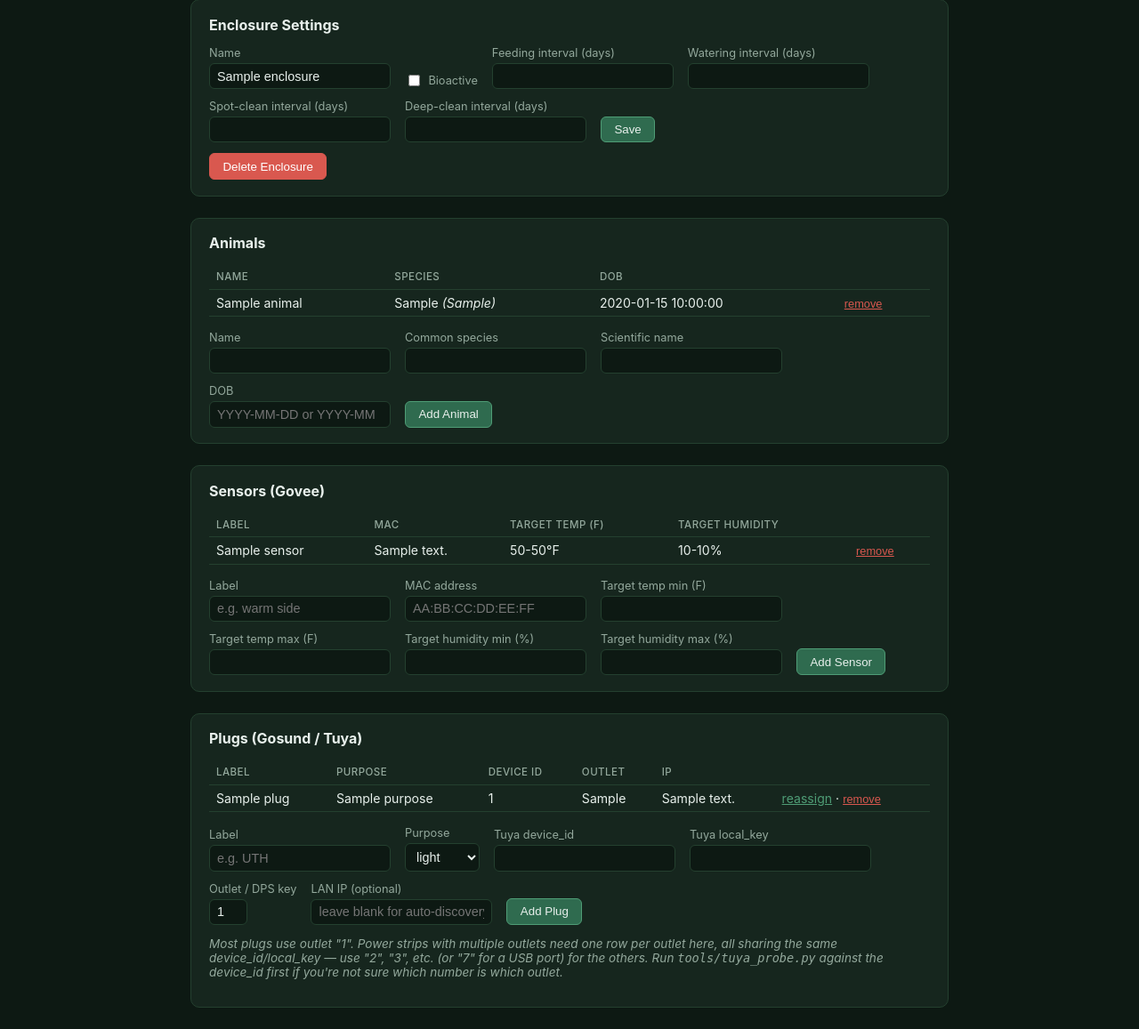
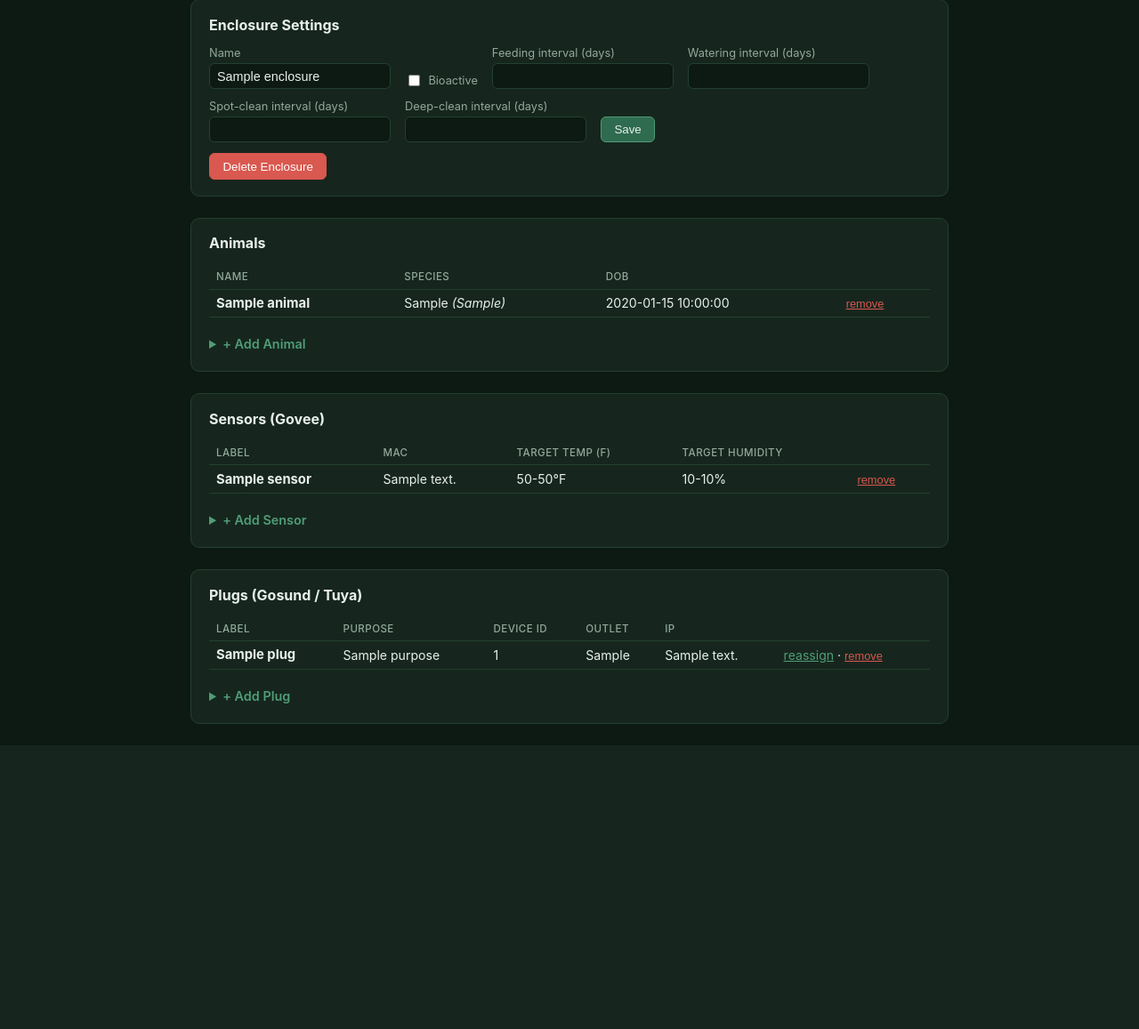
Before and after one commit to caskabove/HusbandryTracker, a FastAPI app: template web/templates/admin_enclosure.html in a window 1280 px wide. Shown: the part 84-1241 px from the top of the page at 89% size. After the commit the page ends 922 px from the top, so only its background shows below. Run offline with FastAPI, Linux system fonts and the light colour scheme; the template is opened without the code that fills it: most values are stand-ins (such as "Sample title", 1, 10 or a date in 2020).

Commit message:
Dashboard click-through to Admin, prominent table labels, collapsible add-forms
- clicking an enclosure panel's header on the dashboard now links to
  its Admin page (Log now buttons untouched, only the header links)
- animal/sensor/plug/enclosure name columns in Admin tables are now
  bold and larger than the surrounding row text
- Add Enclosure/Animal/Sensor/Plug forms are now collapsed behind a
  '+ Add ___' <details> toggle instead of always being open

Co-Authored-By: Claude Sonnet 5 <noreply@anthropic.com>

```diff
--- a/web/static/style.css
+++ b/web/static/style.css
@@ -87,6 +87,24 @@ body {
     letter-spacing: 0.04em;
 }
 .admin-table a { color: var(--primary-bright); }
+.admin-table-primary {
+    font-weight: 700;
+    font-size: 1.05em;
+    color: var(--text);
+}
+
+.admin-card details {
+    margin-top: 0.5rem;
+}
+.admin-card details summary {
+    cursor: pointer;
+    color: var(--primary-bright);
+    font-weight: 600;
+    font-size: 0.9rem;
+    padding: 0.3rem 0;
+}
+.admin-card details summary:hover { text-decoration: underline; }
+.admin-card details[open] summary { margin-bottom: 0.75rem; }
 
 .admin-form {
     display: flex;
@@ -221,8 +239,17 @@ button.danger {
 
 .panel-header {
     background: var(--panel-header-bg);
+    padding: 0;
+    border-bottom: 1px solid var(--border);
+}
+.panel-header-link {
+    display: block;
     padding: 0.9rem 1.1rem;
-    border-bottom: 1px solid var(--border);
+    color: inherit;
+    text-decoration: none;
+}
+.panel-header-link:hover {
+    background: rgba(255, 255, 255, 0.04);
 }
 .panel-header h2 {
     margin: 0 0 0.5rem 0;
--- a/web/templates/admin_enclosure.html
+++ b/web/templates/admin_enclosure.html
@@ -36,7 +36,7 @@
                 <tbody>
                 {% for a in enclosure.animals %}
                     <tr>
-                        <td>{{ a.name }}</td>
+                        <td class="admin-table-primary">{{ a.name }}</td>
                         <td>{{ a.species_common }} <em>({{ a.species_scientific }})</em></td>
                         <td>{{ a.dob or "unknown" }}</td>
                         <td>
@@ -51,6 +51,8 @@
                 {% endfor %}
                 </tbody>
             </table>
+            <details>
+                <summary>+ Add Animal</summary>
                 <form method="post" action="/admin/enclosures/{{ enclosure.id }}/animals" class="admin-form">
                     <label>Name <input type="text" name="name" required></label>
                     <label>Common species <input type="text" name="common"></label>
@@ -58,6 +60,7 @@
                     <label>DOB <input type="text" name="dob" placeholder="YYYY-MM-DD or YYYY-MM"></label>
                     <button type="submit">Add Animal</button>
                 </form>
+            </details>
         </section>
 
         <section class="admin-card">
@@ -67,7 +70,7 @@
                 <tbody>
                 {% for s in enclosure.sensors %}
                     <tr>
-                        <td>{{ s.label }}</td>
+                        <td class="admin-table-primary">{{ s.label }}</td>
                         <td>{{ s.mac_address }}</td>
                         <td>{% if s.target_temp_min_c %}{{ "%.0f"|format(s.target_temp_min_c|c_to_f) }}-{{ "%.0f"|format(s.target_temp_max_c|c_to_f) }}&deg;F{% else %}not set{% endif %}</td>
                         <td>{% if s.target_humidity_min %}{{ s.target_humidity_min|int }}-{{ s.target_humidity_max|int }}%{% else %}not set{% endif %}</td>
@@ -83,6 +86,8 @@
                 {% endfor %}
                 </tbody>
             </table>
+            <details>
+                <summary>+ Add Sensor</summary>
                 <form method="post" action="/admin/enclosures/{{ enclosure.id }}/sensors" class="admin-form">
                     <label>Label <input type="text" name="label" placeholder="e.g. warm side" required></label>
                     <label>MAC address <input type="text" name="mac_address" placeholder="AA:BB:CC:DD:EE:FF" required></label>
@@ -92,6 +97,7 @@
                     <label>Target humidity max (%) <input type="number" step="1" name="humidity_max"></label>
                     <button type="submit">Add Sensor</button>
                 </form>
+            </details>
         </section>
 
         <section class="admin-card">
@@ -101,7 +107,7 @@
                 <tbody>
                 {% for p in enclosure.plugs %}
                     <tr>
-                        <td>{{ p.label }}</td>
+                        <td class="admin-table-primary">{{ p.label }}</td>
                         <td>{{ p.purpose }}</td>
                         <td>{{ p.tuya_device_id }}</td>
                         <td>{{ p.switch_dps_key }}</td>
@@ -119,6 +125,8 @@
                 {% endfor %}
                 </tbody>
             </table>
+            <details>
+                <summary>+ Add Plug</summary>
                 <form method="post" action="/admin/enclosures/{{ enclosure.id }}/plugs" class="admin-form">
                     <label>Label <input type="text" name="label" placeholder="e.g. UTH" required></label>
                     <label>Purpose
@@ -140,6 +148,7 @@
                     outlet here, all sharing the same device_id/local_key — use "2", "3", etc. (or "7" for a USB
                     port) for the others. Run <code>tools/tuya_probe.py</code> against the device_id first if
                     you're not sure which number is which outlet.</p>
+            </details>
         </section>
     </main>
 </body>
--- a/web/templates/admin_index.html
+++ b/web/templates/admin_index.html
@@ -20,7 +20,7 @@
                 <tbody>
                 {% for e in enclosures %}
                     <tr>
-                        <td><a href="/admin/enclosures/{{ e.id }}">{{ e.name }}</a></td>
+                        <td class="admin-table-primary"><a href="/admin/enclosures/{{ e.id }}">{{ e.name }}</a></td>
                         <td>{{ "yes" if e.bioactive else "no" }}</td>
                         <td>{{ e.feeding_interval_days }}d</td>
                         <td>{{ e.watering_interval_days }}d</td>
@@ -36,7 +36,8 @@
         </section>
 
         <section class="admin-card">
-            <h2>Add Enclosure</h2>
+            <details>
+                <summary>+ Add Enclosure</summary>
                 <form method="post" action="/admin/enclosures" class="admin-form">
                     <label>Name <input type="text" name="name" required></label>
                     <label class="checkbox"><input type="checkbox" name="bioactive" value="true"> Bioactive</label>
@@ -46,6 +47,7 @@
                     <label>Deep-clean interval (days) <input type="number" name="deep_clean_interval" value="30" min="1"></label>
                     <button type="submit">Create</button>
                 </form>
+            </details>
         </section>
     </main>
 </body>
--- a/web/templates/dashboard.html
+++ b/web/templates/dashboard.html
@@ -16,6 +16,7 @@
         {% for enclosure in enclosures %}
         <section class="panel">
             <header class="panel-header">
+                <a href="/admin/enclosures/{{ enclosure.id }}" class="panel-header-link" title="Edit {{ enclosure.name }}">
                     <h2>{{ enclosure.name }}{% if enclosure.bioactive %}<span class="badge">bioactive</span>{% endif %}</h2>
                     {% for animal in enclosure.animals %}
                     <div class="animal">
@@ -26,6 +27,7 @@
                     {% else %}
                     <div class="animal animal-none">No animals registered</div>
                     {% endfor %}
+                </a>
             </header>
 
             <div class="panel-body">
```
Lines whose indentation alone changed are shown as unchanged.
